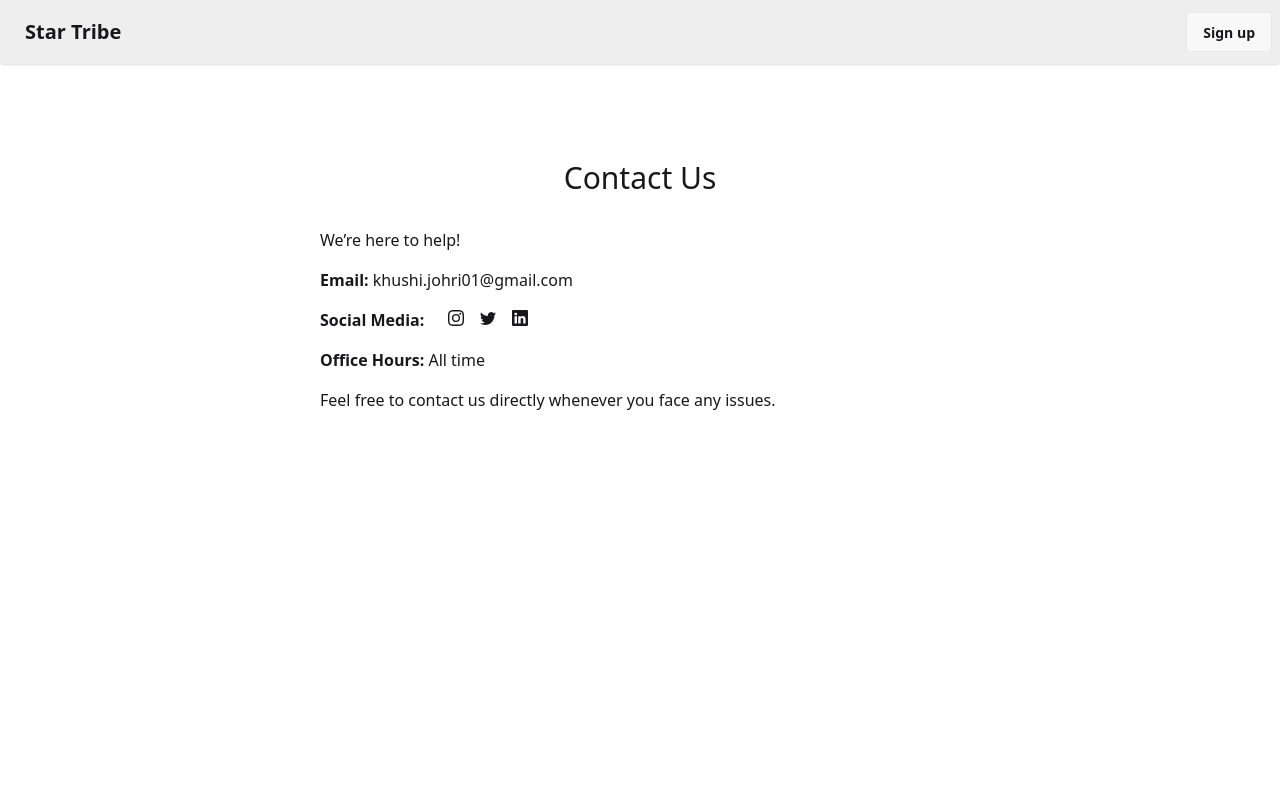
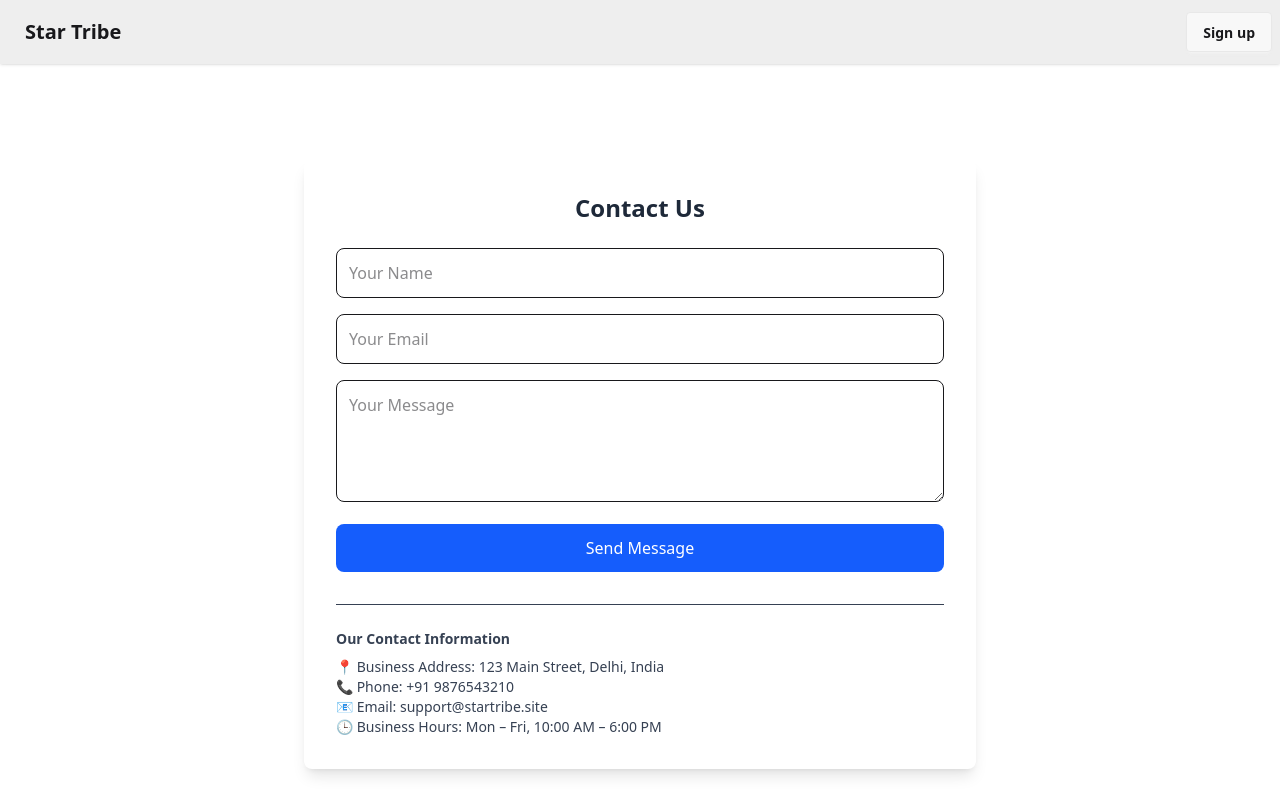
Before and after one commit to khushijohri2001/devTinder, a React (Vite) app in the folder client/: page /contact-us in a window 1280 px wide. Shown: the top 800 px of the page. Built offline with nearby package versions, Linux system fonts and the light colour scheme.

Commit message:
Fixed contact-page

```diff
--- a/client/src/pages/CancellationRefund.jsx
+++ b/client/src/pages/CancellationRefund.jsx
@@ -2,7 +2,7 @@ import React from 'react'
 
 const CancellationRefund = () => {
   return (
-   <div className="flex flex-col items-center gap-8 py-24 h-screen">
+   <div className="flex flex-col items-center gap-8 my-24 h-screen">
       <h2 className="text-3xl">Cancellation and Refund Policy</h2>
       <div className="w-1/2 flex flex-col gap-4">
         <p className="text-xl">Effective Date: March 12, 2025</p>
--- a/client/src/pages/ContactUs.jsx
+++ b/client/src/pages/ContactUs.jsx
@@ -1,21 +1,91 @@
-import React from 'react'
+import React, { useState } from 'react'
 import SocialIcons from '../components/common/SocialIcons'
 
+// const ContactUs = () => {
+//   return (
+//      <div className="flex flex-col items-center gap-8 py-24 h-screen">
+//       <h2 className="text-3xl">Contact Us</h2>
+//       <div className="w-1/2 flex flex-col gap-4">
+//         <p>
+//           We’re here to help!
+//         </p>
+//         <p><span className="font-bold">Email: </span>khushi.johri01@gmail.com</p>
+//         <p><span className="font-bold">Social Media: </span> <div className='inline-block ml-5'><SocialIcons /></div></p>
+//         <p><span className="font-bold">Office Hours: </span>All time</p>
+//         <p>Feel free to contact us directly whenever you face any issues.</p>
+//         </div>
+//     </div>
+//   )
+// }
+
+
 const ContactUs = () => {
+  const [form, setForm] = useState({ name: "", email: "", message: "" });
+
+  const handleChange = (e) => {
+    setForm({ ...form, [e.target.name]: e.target.value });
+  };
+
+  const handleSubmit = (e) => {
+    e.preventDefault();
+    alert("Thank you for contacting us! We'll respond soon.");
+    // In real app → send data to backend / email service
+  };
+
   return (
-     <div className="flex flex-col items-center gap-8 py-24 h-screen">
-      <h2 className="text-3xl">Contact Us</h2>
-      <div className="w-1/2 flex flex-col gap-4">
-        <p>
-          We’re here to help!
-        </p>
-        <p><span className="font-bold">Email: </span>khushi.johri01@gmail.com</p>
-        <p><span className="font-bold">Social Media: </span> <div className='inline-block ml-5'><SocialIcons /></div></p>
-        <p><span className="font-bold">Office Hours: </span>All time</p>
-        <p>Feel free to contact us directly whenever you face any issues.</p>
+    <div className="flex flex-col items-center gap-8 my-24 h-screen">
+      <div className="max-w-2xl w-full bg-white shadow-lg rounded-lg p-8">
+        <h2 className="text-2xl font-bold text-gray-800 mb-6 text-center">
+          Contact Us
+        </h2>
+
+        <form onSubmit={handleSubmit} className="space-y-4">
+          <input
+            type="text"
+            name="name"
+            placeholder="Your Name"
+            value={form.name}
+            onChange={handleChange}
+            required
+            className="w-full p-3 border rounded-lg"
+          />
+          <input
+            type="email"
+            name="email"
+            placeholder="Your Email"
+            value={form.email}
+            onChange={handleChange}
+            required
+            className="w-full p-3 border rounded-lg"
+          />
+          <textarea
+            name="message"
+            placeholder="Your Message"
+            value={form.message}
+            onChange={handleChange}
+            rows="4"
+            required
+            className="w-full p-3 border rounded-lg"
+          ></textarea>
+          <button
+            type="submit"
+            className="w-full bg-blue-600 text-white p-3 rounded-lg hover:bg-blue-700 transition"
+          >
+            Send Message
+          </button>
+        </form>
+
+        {/* Business Details Section */}
+        <div className="mt-8 border-t pt-6 text-sm text-gray-700">
+          <h3 className="font-semibold mb-2">Our Contact Information</h3>
+          <p>📍 Business Address: 123 Main Street, Delhi, India</p>
+          <p>📞 Phone: +91 9876543210</p>
+          <p>📧 Email: support@startribe.site</p>
+          <p>🕒 Business Hours: Mon – Fri, 10:00 AM – 6:00 PM</p>
         </div>
+      </div>
     </div>
-  )
-}
+  );
+};
 
 export default ContactUs
--- a/client/src/pages/PrivacyPolicy.jsx
+++ b/client/src/pages/PrivacyPolicy.jsx
@@ -2,7 +2,7 @@ import React from "react";
 
 const PrivacyPolicy = () => {
   return (
-    <div className="flex flex-col items-center gap-8 py-24 h-screen">
+    <div className="flex flex-col items-center gap-8 my-24 h-screen">
       <h2 className="text-3xl">Privacy Policy</h2>
       <div className="w-1/2 flex flex-col gap-4">
         <p className="text-xl">Effective Date: March 12, 2025</p>
--- a/client/src/pages/ShippingDelivery.jsx
+++ b/client/src/pages/ShippingDelivery.jsx
@@ -2,7 +2,7 @@ import React from 'react'
 
 const ShippingDelivery = () => {
   return (
-    <div className="flex flex-col items-center gap-8 py-24 h-screen">
+    <div className="flex flex-col items-center gap-8 my-24 h-screen">
       <h2 className="text-3xl">Shipping and Delivery Policy</h2>
       <div className="w-1/2 flex flex-col gap-4">
         <p className="text-xl">Effective Date: March 12, 2025</p>
--- a/client/src/pages/TermsConditions.jsx
+++ b/client/src/pages/TermsConditions.jsx
@@ -2,7 +2,7 @@ import React from "react";
 
 const TermsConditions = () => {
   return (
-    <div className="flex flex-col items-center gap-8 py-24 h-screen">
+    <div className="flex flex-col items-center gap-8 my-24 h-screen">
       <h2 className="text-3xl">Terms and Conditions</h2>
       <div className="w-1/2 flex flex-col gap-4">
         <p className="text-xl">Effective Date: March 12, 2025</p>
```
